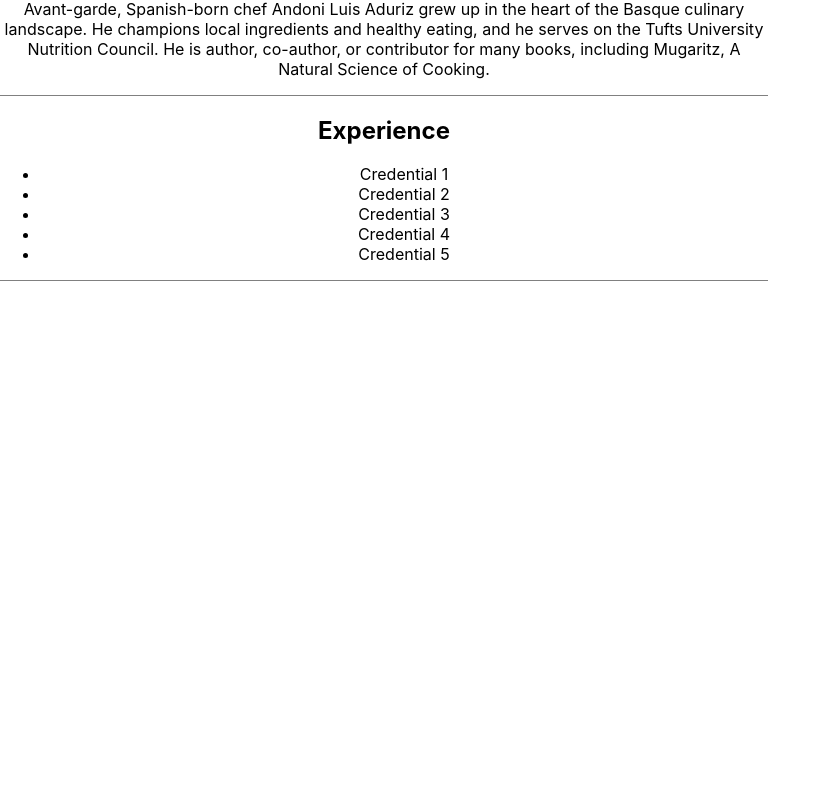
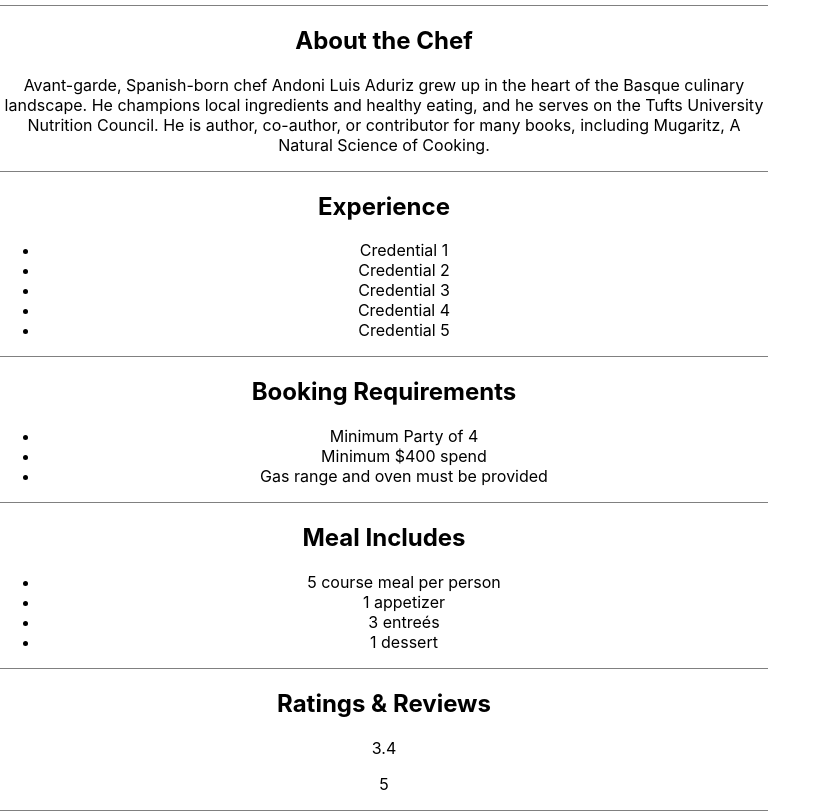
Before and after one commit to ericwm76/intueat, a React (Create React App) app: page / in a window 1280 px wide. Shown: the part 1012-1823 px from the top of the page, without its empty margins (0-831 px from the left). Before the commit the page ends 1293 px from the top, so only its background shows below. Built offline with nearby package versions, Linux system fonts and the light colour scheme.

Commit message:
Render chef details in Left Side component

```diff
--- a/src/App.js
+++ b/src/App.js
@@ -12,7 +12,6 @@ const App = () => {
   const [isMobile, setIsMobile] = useState(false);
 
 
-
   return (
     <div className="App">
       <Nav />
--- a/src/components/Left/Left.js
+++ b/src/components/Left/Left.js
@@ -1,9 +1,20 @@
 import React from 'react';
 import './Left.css'
 
-const LeftSideBar = (props) => {
-  const {chefData} = props;
-const credentials = chefData.experience.map(credential => <li>{credential}</li>)
+const LeftSideBar = ({chefData}) => {
+  const tags = chefData.tags.map(tag => <li>{tag}</li>);
+  const credentials = chefData.experience.map(credential => <li>{credential}</li>);
+  const bookingRequirements = chefData.requirements.map(requirement => <li>{requirement}</li>);
+  const mealIncludes = chefData.includes.map(includedItem => <li>{includedItem}</li>);
+  const {reviews} = chefData;
+  const reviewAvg = () => {
+    const reviewsSum = reviews.reduce((acc, review) => {
+      acc += review.rating;
+      console.log(acc)
+      return acc
+    }, 0);
+    return reviewsSum / reviews.length;
+  };
 
   return (
     <div className="left-sidebar">
@@ -11,6 +22,9 @@ const credentials = chefData.experience.map(credential => <li>{credential}</li>)
         <h2>{chefData.name}</h2>
         <p>{chefData.accolade}</p>
         <p>{chefData.location}</p>
+        <ul>
+          {tags}
+        </ul>
       </div>
       <div className="chef-details">
         <h2>About the Chef</h2>
@@ -22,6 +36,23 @@ const credentials = chefData.experience.map(credential => <li>{credential}</li>)
           {credentials}
         </ul>
       </div>
+      <div className="chef-details">
+        <h2>Booking Requirements</h2>
+        <ul>
+          {bookingRequirements}
+        </ul>
+      </div>
+      <div className="chef-details">
+        <h2>Meal Includes</h2>
+        <ul>
+          {mealIncludes}
+        </ul>
+      </div>
+      <div className="chef-details">
+        <h2>Ratings & Reviews</h2>
+        <p>{reviewAvg()}</p>
+        <p>{reviews.length}</p>
+      </div>
     </div>
   )
 }
```
